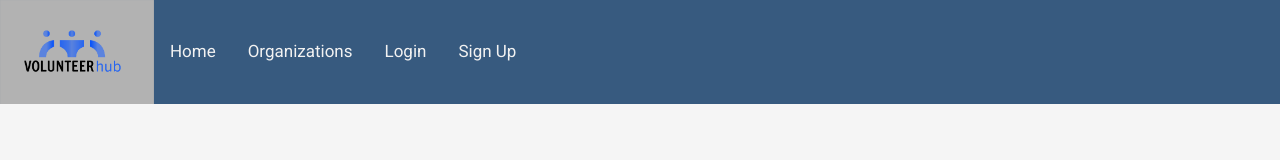
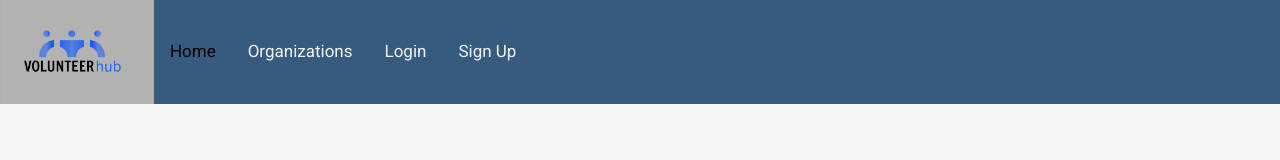
Before and after one commit to bethel-school-of-technology/the-volunteer-hub-frontend, an Angular app: page / in a window 1280 px wide. In both pictures the pointer is over the link "Home". Shown: the top 160 px of the page. Built offline with nearby package versions, Linux system fonts and the light colour scheme.

Commit message:
Added Hover Affect For The Navbar

```diff
--- a/src/app/Components/navbar/navbar.component.css
+++ b/src/app/Components/navbar/navbar.component.css
@@ -22,6 +22,11 @@ header img {
   padding: 14px 16px;
   text-decoration: none;
   font-size: 17px;
+}
+
+/* Added a hover affect on the navbar tabs */
+.topnav a:hover{
+  color: black;
 }
 
 
```
